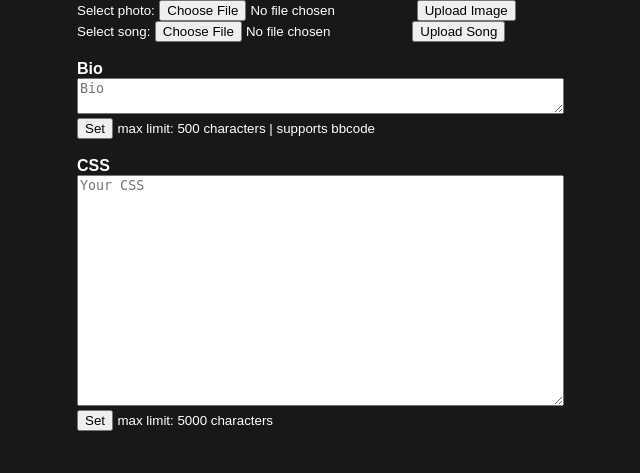
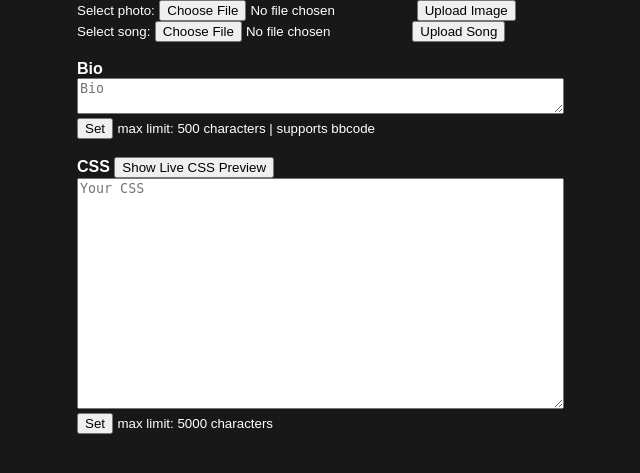
Before and after one commit to typicalname0/4grounds, a PHP site: page /home.php in a window 1280 px wide. Shown: the part 119-592 px from the top of the page, without its empty margins (243-883 px from the left). Run offline with PHP 8.4, Linux system fonts and the light colour scheme; the visitor is signed in with stand-in values (Sample User, id 1); some libraries are stand-ins or nearby versions; grey boxes are pictures that could not be loaded.

Commit message:
live css preview

```diff
--- a/home.php
+++ b/home.php
@@ -131,11 +131,57 @@
             </form>
             <br>
             <b>CSS</b>
-			<form method="post" enctype="multipart/form-data">
-				<textarea required rows="15" cols="58" placeholder="Your CSS" name="css"><?php echo $css;?></textarea><br>
+            <button onclick="loadpfwin()" id="prevbtn">Show Live CSS Preview</button>
+            <form method="post" enctype="multipart/form-data">
+				<textarea required rows="15" cols="58" placeholder="Your CSS" name="css" id="css_code"><?php echo $css;?></textarea><br>
 				<input name="cssset" type="submit" value="Set"> <small>max limit: 5000 characters</small>
             </form>
             <br>
         </div>
     </body>
 </html>
+
+<!-- CSS Editor -->
+<script>
+	// Constants (should be defined by PHP)
+	let webroot = "http://127.0.0.1"; //"https://spacemy.xyz";
+	let profile_id = <?php echo getID($_SESSION['user'], $conn) ?>;
+
+	// Global vars
+	var profile_window;
+	var chkclose_timer;
+
+	function freepfwin() {
+		// Enable Open Preview button
+		document.getElementById("prevbtn").style.display = null;
+
+		// Disable changes being sent to preview
+		document.getElementById("css_code").onkeyup = null;
+	}
+
+	function loadpfwin() {
+		profile_window = window.open( `${webroot}/index.php?id=${profile_id}&ed`, "4gpreviewCSS", "width=920,height=600" );
+
+		profile_window.window.onload = () => {
+			// Disable Open Preview button
+			document.getElementById("prevbtn").style.display = "none";
+
+			// Get style from window
+			document.getElementById("css_code").innerHTML = profile_window.document.getElementsByTagName("style")[0].innerHTML;
+
+			// Any changes change css on preview
+			document.getElementById("css_code").onkeyup = () => {
+				profile_window.document.getElementsByTagName("style")[0].innerHTML = document.getElementById("css_code").value;
+			};
+		};
+
+		chkclose_timer = setInterval(()=>{
+			if (profile_window.closed) {
+                console.log("closed")
+				clearInterval(chkclose_timer);
+				freepfwin();
+			}
+		}, 100);
+	};
+
+</script>
```
Also changed, not shown: index.php (+5 -4 lines).
